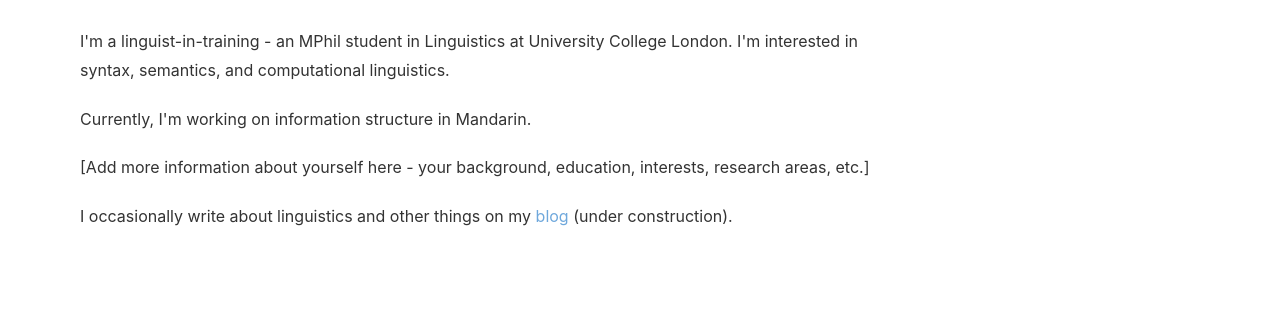
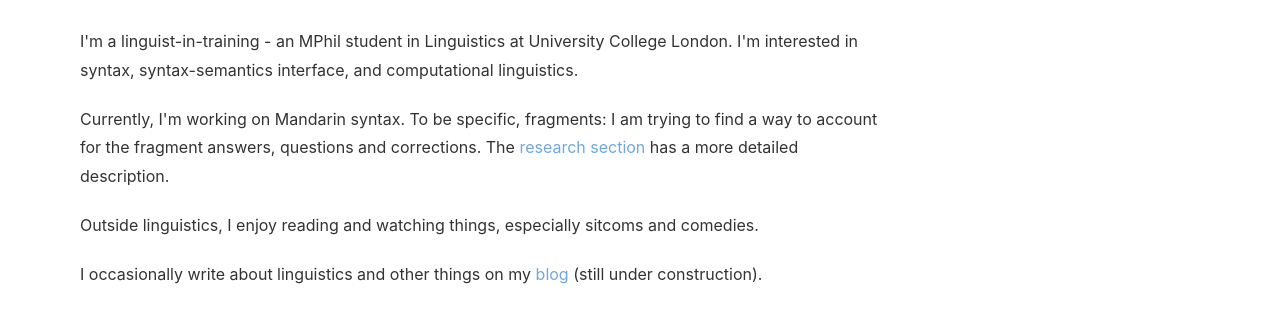
Before and after one commit to wu-qianyi/wu-qianyi.github.io, a plain HTML site: page about.html in a window 1280 px wide. Shown: the part 166-488 px from the top of the page. Drawn offline with Linux system fonts and the light colour scheme.

Commit message:
changes to the about page text

```diff
--- a/about.html
+++ b/about.html
@@ -130,19 +130,19 @@
         <h1 class="page-title">About Me</h1>
 
         <p class="content-text">
-            I'm a linguist-in-training - an MPhil student in Linguistics at University College London. I'm interested in syntax, semantics, and computational linguistics.
+            I'm a linguist-in-training - an MPhil student in Linguistics at University College London. I'm interested in syntax, syntax-semantics interface, and computational linguistics.
         </p>
 
         <p class="content-text">
-            Currently, I'm working on information structure in Mandarin.
+            Currently, I'm working on Mandarin syntax. To be specific, fragments: I am trying to find a way to account for the fragment answers, questions and corrections. The <a href="research.html" style="color: #6fa8dc; text-decoration: none;">research section</a> has a more detailed description.
         </p>
 
         <p class="content-text">
-            [Add more information about yourself here - your background, education, interests, research areas, etc.]
+            Outside linguistics, I enjoy reading and watching things, especially sitcoms and comedies.
         </p>
 
         <p class="content-text">
-            I occasionally write about linguistics and other things on my <a href="blog.html" style="color: #6fa8dc; text-decoration: none;">blog</a> (under construction).
+            I occasionally write about linguistics and other things on my <a href="blog.html" style="color: #6fa8dc; text-decoration: none;">blog</a> (still under construction).
         </p>
     </div>
 </body>
```
